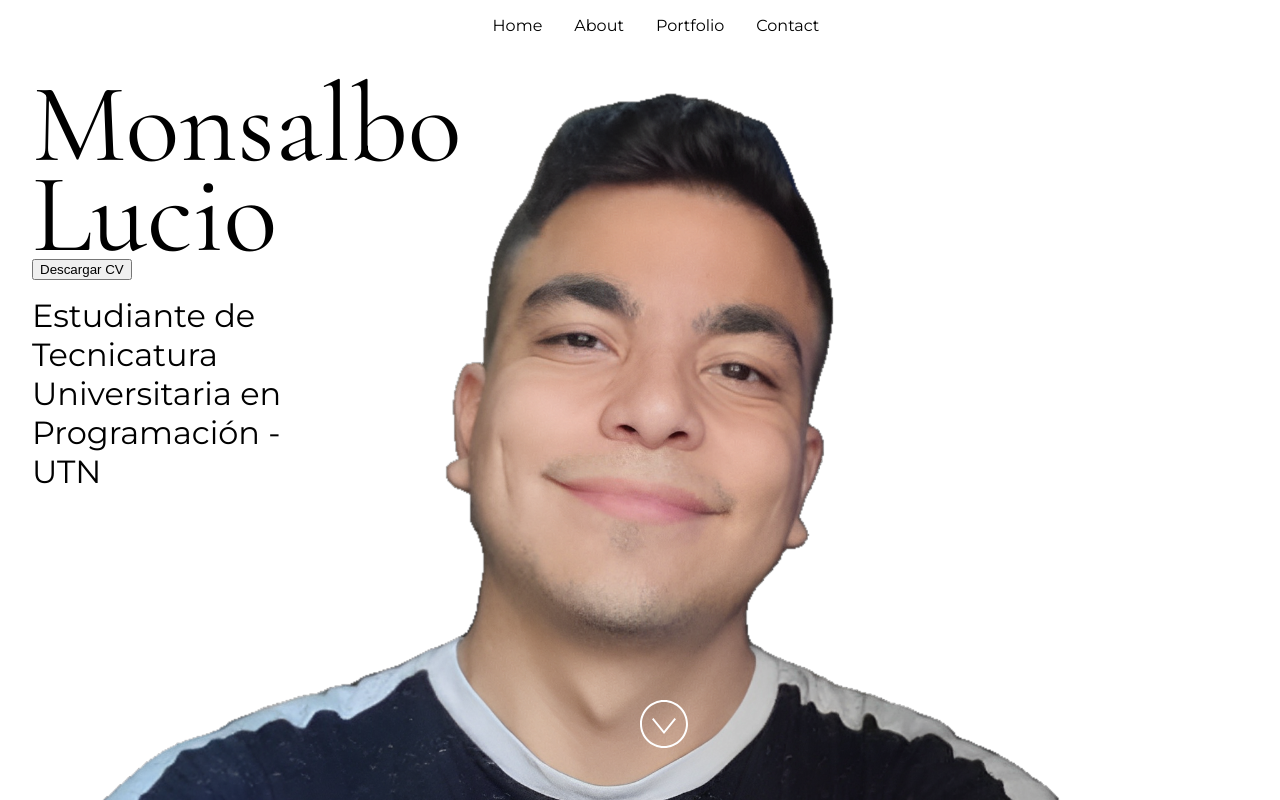
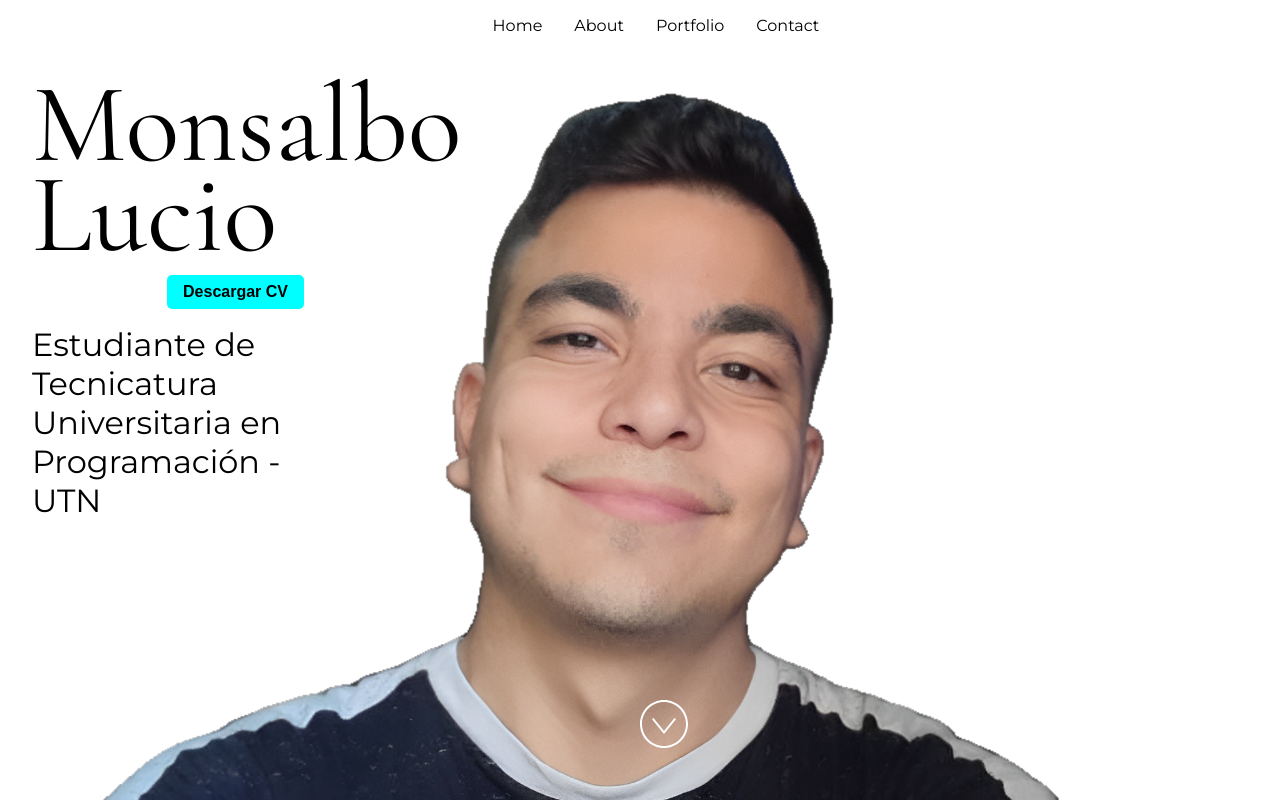
Before and after one commit to LucioAVM/Portafolio, a React (Vite) app: page / in a window 1280 px wide. Shown: the top 800 px of the page. Built offline with nearby package versions, Linux system fonts and the light colour scheme.

Commit message:
Correccion error boton cv

```diff
--- a/src/styles.css
+++ b/src/styles.css
@@ -126,7 +126,7 @@ img.socialIcon {
   width: 30px;
 }
 
-botonCV {
+#botonCV {
   background-color: cyan;
   border: none;
   border-radius: 5px;
```
